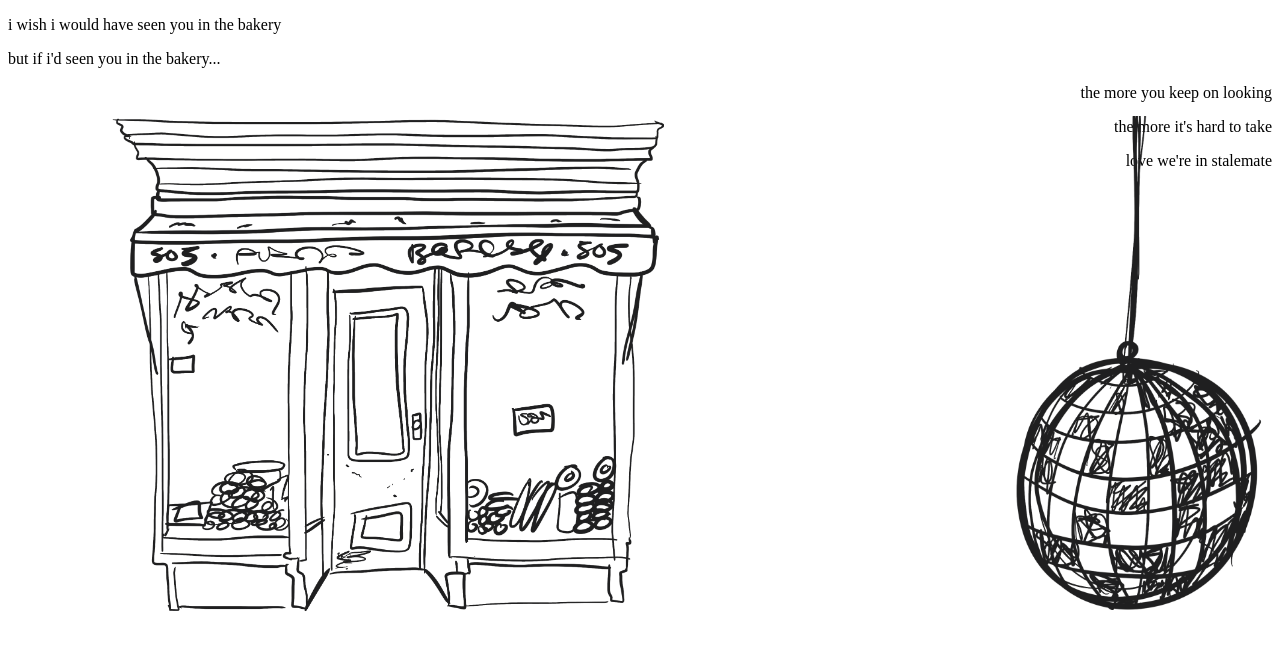
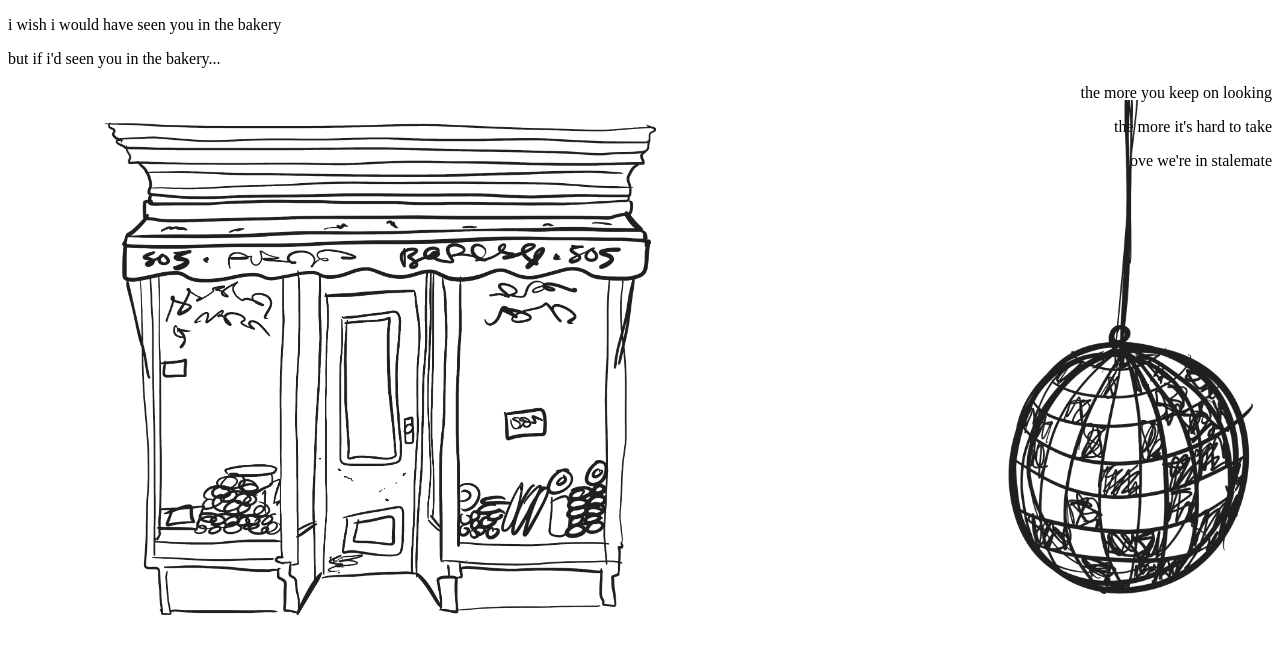
Before and after one commit to QHarris/Quynhteraction, a plain HTML site: page Homework-Projects/Museum/week-4/main.html in a window 1280 px wide. Drawn offline with Linux system fonts and the light colour scheme.

Commit message:
Changed padding to position

```diff
--- a/Homework-Projects/Museum/week-4/bakery-outcome.css
+++ b/Homework-Projects/Museum/week-4/bakery-outcome.css
@@ -2,13 +2,13 @@ img{
     max-width: 550px;
     height: auto;
     position: absolute;
-    padding-left: 75px;
-    padding-top: 30px;
+    left: 75px;
+    top: 30px;
 }
 
 p{
     font-size: 24px;
     position: absolute;
-    padding-left: 800px;
-    padding-top: 500px;
+    left: 800px;
+    top: 500px;
 }
--- a/Homework-Projects/Museum/week-4/main.css
+++ b/Homework-Projects/Museum/week-4/main.css
@@ -20,8 +20,8 @@
     max-height: 500px;
     width: auto;
     position: absolute;
-    padding-top: 100px;
-    padding-left: 100px;
+    top: 120px;
+    left: 100px;
     display: inline-block;
 
 }
@@ -30,7 +30,7 @@
     max-height: 500px;
     width: auto;
     position: absolute;
-    padding-top: 100px;
+    top: 100px;
     background-image: url(backery-blue.png);
 }
 
@@ -38,7 +38,7 @@
     max-height: 500px;
     width: auto;
     position: absolute;
-    padding-left: 1000px;
-    padding-top: 100px;
+    left: 1000px;
+    top: 100px;
     display: inline-block;
 }
```
